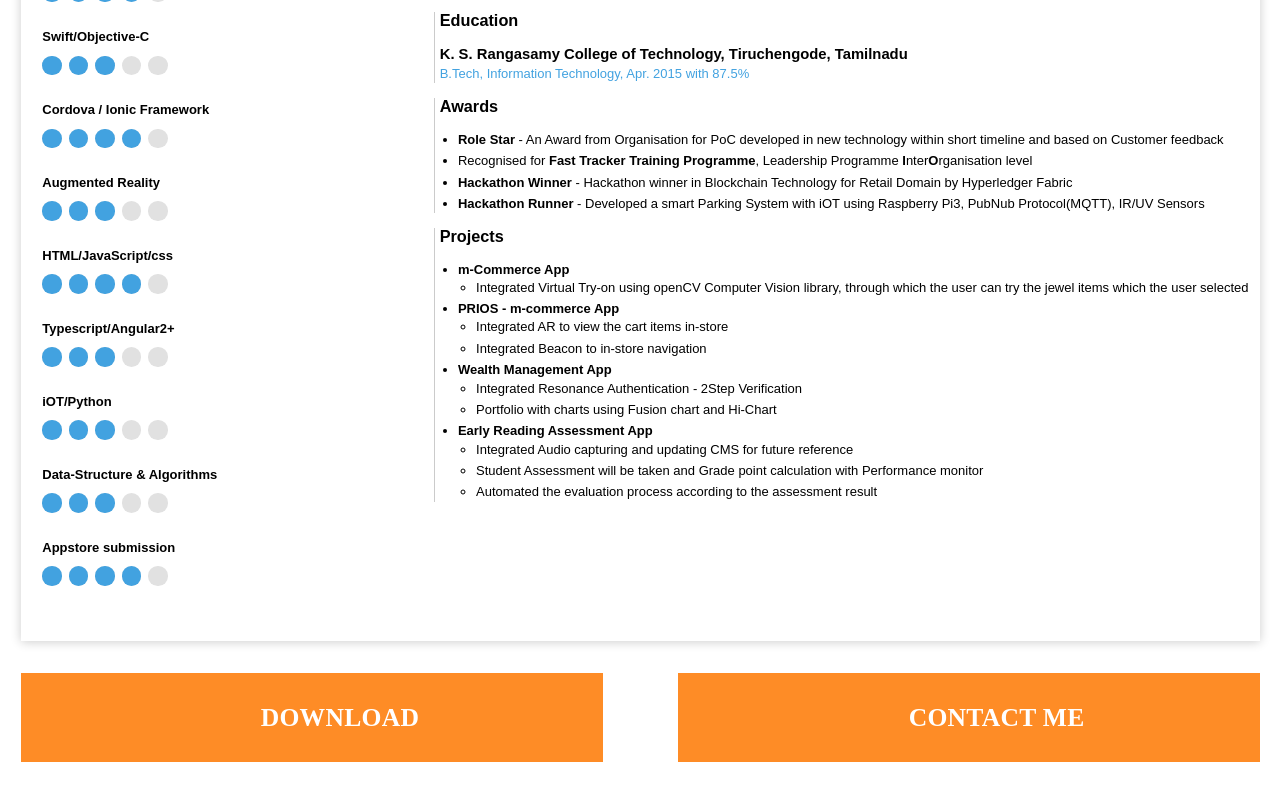
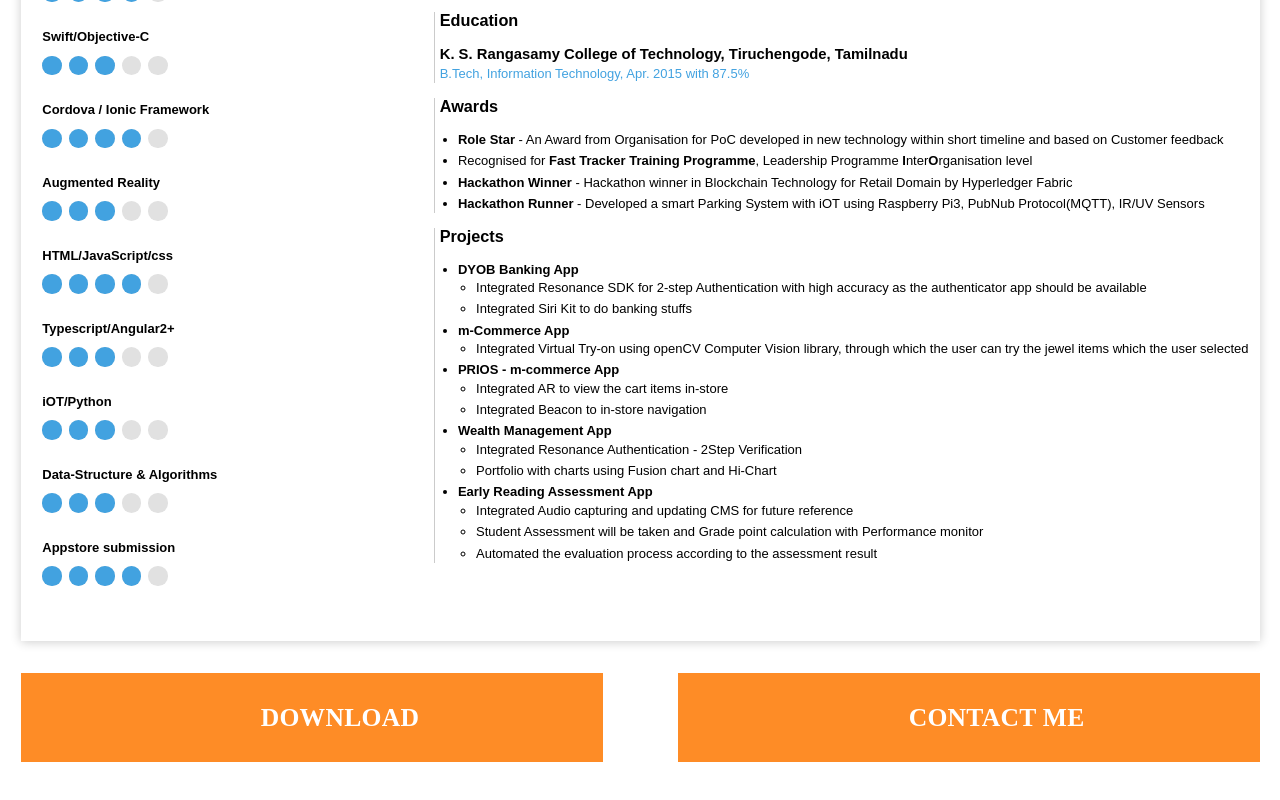
Before and after one commit to ManiPalanivel/myprofile, an Angular app: page / in a window 1280 px wide. Shown: the part 702-1502 px from the top of the page. Built offline with nearby package versions, Linux system fonts and the light colour scheme; a web font is replaced by a local one.

Commit message:
Updated the Project list and new resume

```diff
--- a/src/app/app.component.html
+++ b/src/app/app.component.html
@@ -307,7 +307,7 @@
                               various technologies in the areas of Mobile App Development such as iOS, Ionic,
                               Cordova, Edge Connect, Xamarin, PWA. Towards my own interest I have good exposure to
                               IOT, Python, Full Stack Development and Hyperledger (BlockChain). Expert in Retail,
-                              m-Commerce, Wealth Management in Banking, Middle-East Educational, Real Estate Domains.</div>
+                              m-Commerce, Wealth Management in Banking, Middle-East Educational, Real Estate Domains. Integrated SiriKit for payment purposes in Banking apps.</div>
                           </div>
                         </div>
                       </div>
@@ -381,6 +381,12 @@
                         <div class="other">
                           <div class="other-info">
                             <ul>
+                              <li><strong>DYOB Banking App</strong>
+                                <ul>
+                                  <li>Integrated Resonance SDK for 2-step Authentication with high accuracy as the authenticator app should be available</li>
+                                  <li>Integrated Siri Kit to do banking stuffs</li>
+                                </ul>
+                              </li>
                               <li><strong>m-Commerce App</strong>
                                 <ul>
                                   <li>Integrated Virtual Try-on using openCV Computer Vision library, through which
@@ -425,7 +431,7 @@
               <span class="fa fa-download"></span>
               Download
             </a>
-            <a class="btn-primary btn--large">
+            <a class="btn-primary btn--large" (click)="goTop()">
               <span class="fa fa-phone"></span>
               Contact Me
             </a>
--- a/src/app/app.component.ts
+++ b/src/app/app.component.ts
@@ -7,4 +7,8 @@ import { Component } from '@angular/core';
 })
 export class AppComponent {
   title = 'app';
+
+  goTop(){
+    window.scrollTo(0,0)
+  }
 }
```
Also changed, not shown: 1 other file (tests, documents, lock files or other folders).
